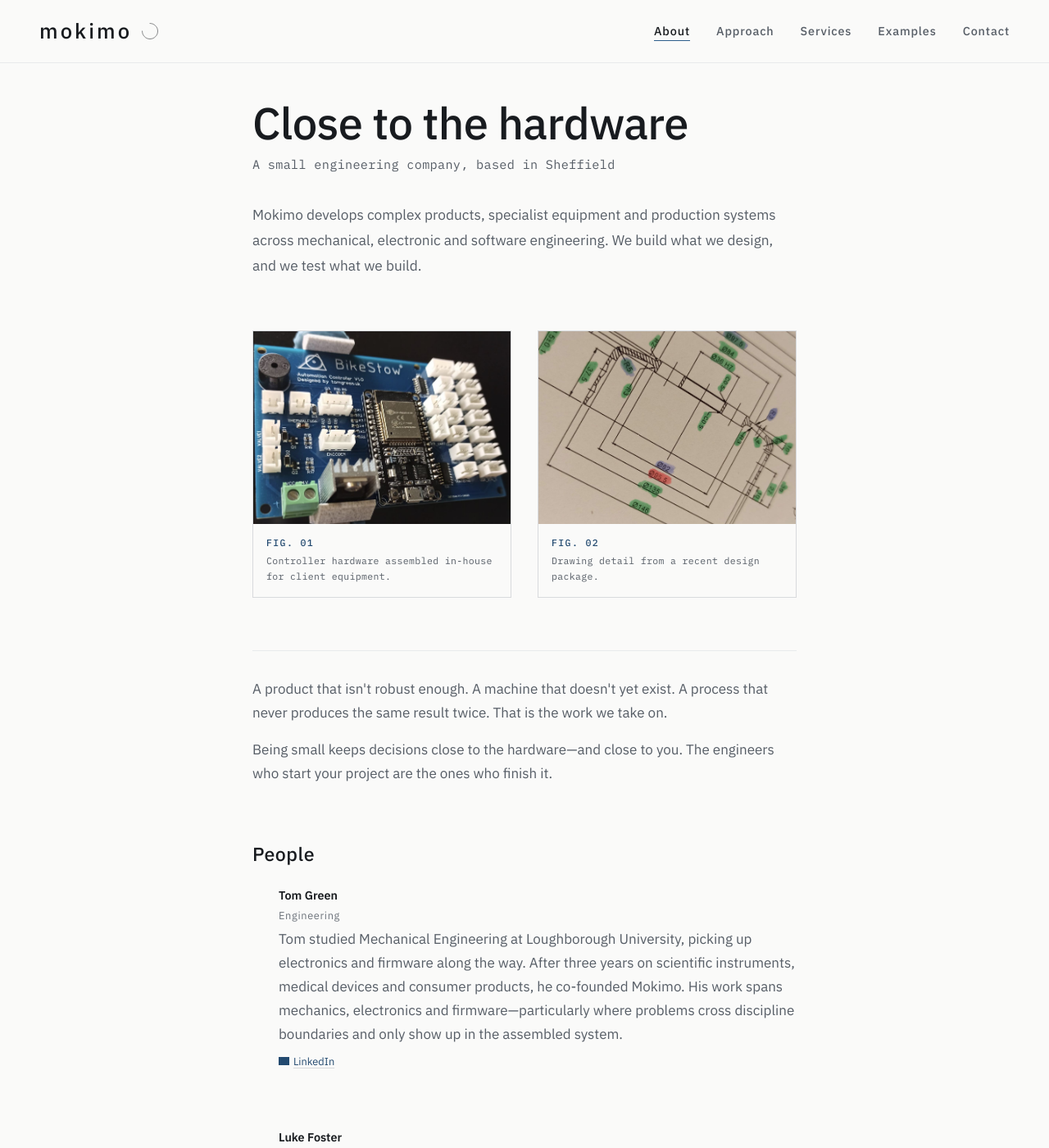
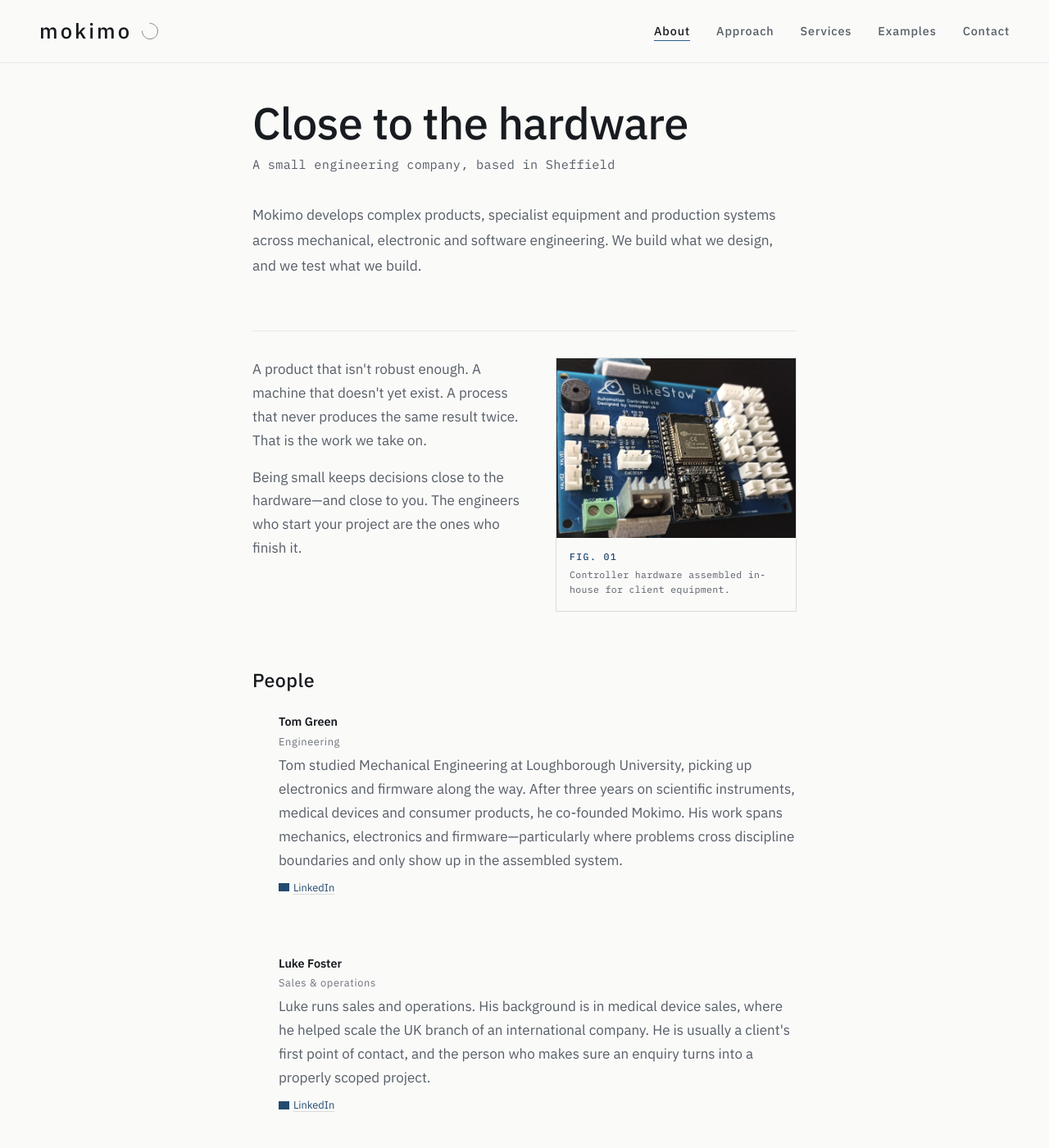
Before and after one commit to Mokimo-Limited/www.mokimo.co.uk, a Jekyll site: the page built from about/index.html, in a window 1280 px wide and 1400 px high. Shown: the whole window at 82% size. Built offline with Jekyll 4.4.1, drawn with Linux system fonts in a browser that asks for light colours; some of the changed text lies outside the part shown; grey boxes are pictures that could not be loaded.

Commit message:
refine: weave figures into the about and approach narratives

```diff
--- a/about/index.html
+++ b/about/index.html
@@ -16,20 +16,17 @@
 
     <p class="intro-lead">Mokimo develops complex products, specialist equipment and production systems across mechanical, electronic and software engineering. We build what we design, and we test what we build.</p>
 
-    <div class="media-grid">
-      <figure>
-        <img src="/images/examples/bikestow-soldering.jpg" alt="Hand-assembling a controller board for client equipment" loading="lazy">
-        <figcaption><span>FIG. 01</span>Controller hardware assembled in-house for client equipment.</figcaption>
-      </figure>
-      <figure>
-        <img src="/images/examples/technical-drawing-detail.jpg" alt="Dimensioned engineering drawing detail" loading="lazy">
-        <figcaption><span>FIG. 02</span>Drawing detail from a recent design package.</figcaption>
-      </figure>
-    </div>
-
     <section class="about-positioning">
-      <p class="section-copy">A product that isn't robust enough. A machine that doesn't yet exist. A process that never produces the same result twice. That is the work we take on.</p>
-      <p class="section-copy">Being small keeps decisions close to the hardware—and close to you. The engineers who start your project are the ones who finish it.</p>
+      <div class="about-row">
+        <div>
+          <p class="section-copy">A product that isn't robust enough. A machine that doesn't yet exist. A process that never produces the same result twice. That is the work we take on.</p>
+          <p class="section-copy">Being small keeps decisions close to the hardware—and close to you. The engineers who start your project are the ones who finish it.</p>
+        </div>
+        <figure class="fig">
+          <img src="/images/examples/bikestow-soldering.jpg" alt="Hand-assembling a controller board for client equipment" loading="lazy">
+          <figcaption><span>FIG. 01</span>Controller hardware assembled in-house for client equipment.</figcaption>
+        </figure>
+      </div>
     </section>
 
     <h2 class="section-heading">People</h2>
@@ -64,8 +61,16 @@
 
     <section class="about-positioning" aria-labelledby="model-heading">
       <h2 class="section-heading" id="model-heading">How we make things</h2>
-      <p class="section-copy">We machine, print and assemble much of what we design in-house, and bring in specialist partners for the processes that demand it—moulding, fabrication, finishes, PCB assembly. Every part that comes back is reviewed by the engineer who specified it.</p>
-      <p class="section-copy">That keeps the route from design to working hardware short, without forcing every project through the same facilities.</p>
+      <div class="about-row about-row--reverse">
+        <figure class="fig">
+          <img src="/images/examples/gear-train-components.jpg" alt="Gear-train components made in-house for a working prototype" loading="lazy">
+          <figcaption><span>FIG. 02</span>Gear-train components made in-house for a working prototype.</figcaption>
+        </figure>
+        <div>
+          <p class="section-copy">We machine, print and assemble much of what we design in-house, and bring in specialist partners for the processes that demand it—moulding, fabrication, finishes, PCB assembly. Every part that comes back is reviewed by the engineer who specified it.</p>
+          <p class="section-copy">That keeps the route from design to working hardware short, without forcing every project through the same facilities.</p>
+        </div>
+      </div>
     </section>
 
 
--- a/styles/core.css
+++ b/styles/core.css
@@ -391,7 +391,37 @@
   margin-bottom: var(--space-sm);
 }
 
-/* --- Shared figure grids (inner pages) --- */
+/* --- Shared figures (inner pages) --- */
+
+.fig {
+  margin: 0;
+  border: 1px solid var(--color-sand);
+  background-color: var(--color-base);
+}
+
+.fig img {
+  display: block;
+  width: 100%;
+  aspect-ratio: 4 / 3;
+  object-fit: cover;
+}
+
+.fig figcaption {
+  padding: 0.85rem 1rem 1rem;
+  font-family: var(--font-mono);
+  font-size: 0.72rem;
+  line-height: 1.6;
+  letter-spacing: 0.03em;
+  color: var(--color-text-muted);
+}
+
+.fig figcaption span {
+  display: block;
+  margin-bottom: 0.25rem;
+  font-weight: 500;
+  letter-spacing: 0.12em;
+  color: var(--color-accent-deep);
+}
 
 .media-grid {
   display: grid;
@@ -400,38 +430,13 @@
   margin: var(--space-lg) 0;
 }
 
-.media-grid figure {
-  margin: 0;
-  border: 1px solid var(--color-sand);
-  background-color: var(--color-base);
-}
-
-.media-grid img {
-  display: block;
-  width: 100%;
-  aspect-ratio: 4 / 3;
-  object-fit: cover;
-}
-
-.media-grid figcaption {
-  padding: 0.85rem 1rem 1rem;
-  font-family: var(--font-mono);
-  font-size: 0.72rem;
-  line-height: 1.6;
-  letter-spacing: 0.03em;
-  color: var(--color-text-muted);
-}
-
-.media-grid figcaption span {
-  display: block;
-  margin-bottom: 0.25rem;
-  font-weight: 500;
-  letter-spacing: 0.12em;
-  color: var(--color-accent-deep);
+.media-grid--three {
+  grid-template-columns: repeat(3, minmax(0, 1fr));
 }
 
 @media (max-width: 640px) {
-  .media-grid {
+  .media-grid,
+  .media-grid--three {
     grid-template-columns: 1fr;
   }
 }
--- a/styles/pages/about.css
+++ b/styles/pages/about.css
@@ -13,6 +13,17 @@
 
 .about-positioning .section-copy + .section-copy {
   margin-top: var(--space-sm);
+}
+
+.about-row {
+  display: grid;
+  grid-template-columns: minmax(0, 1.15fr) minmax(0, 1fr);
+  gap: var(--space-md);
+  align-items: start;
+}
+
+.about-row--reverse {
+  grid-template-columns: minmax(0, 1fr) minmax(0, 1.15fr);
 }
 
 .team-member {
@@ -59,3 +70,15 @@
   -webkit-mask: url('https://static.licdn.com/scds/common/u/images/logos/linkedin/logo-in-win8-tile-144_v1.png') center / contain no-repeat;
   mask: url('https://static.licdn.com/scds/common/u/images/logos/linkedin/logo-in-win8-tile-144_v1.png') center / contain no-repeat;
 }
+
+@media (max-width: 640px) {
+  .about-row,
+  .about-row--reverse {
+    grid-template-columns: 1fr;
+    gap: var(--space-md);
+  }
+
+  .about-row--reverse .fig {
+    order: 1;
+  }
+}
```
Also changed, not shown: approach/index.html (+10 -6 lines).
